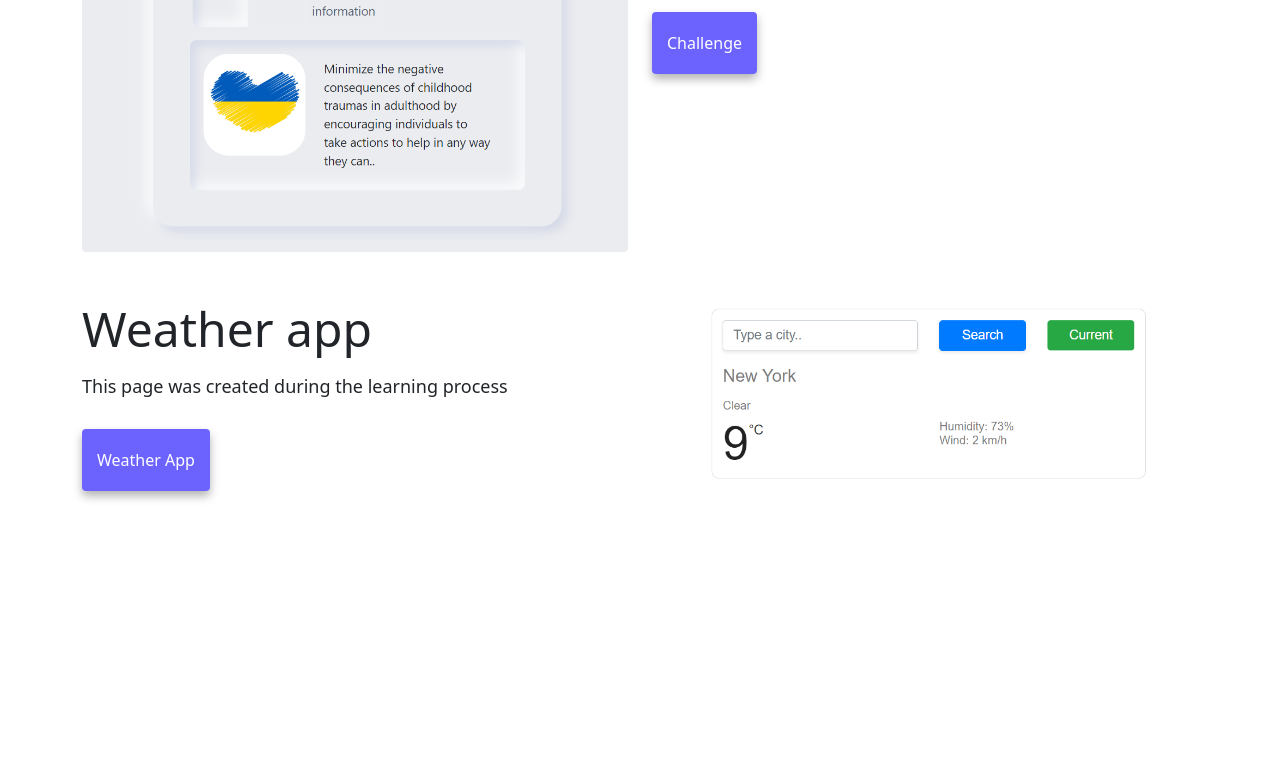
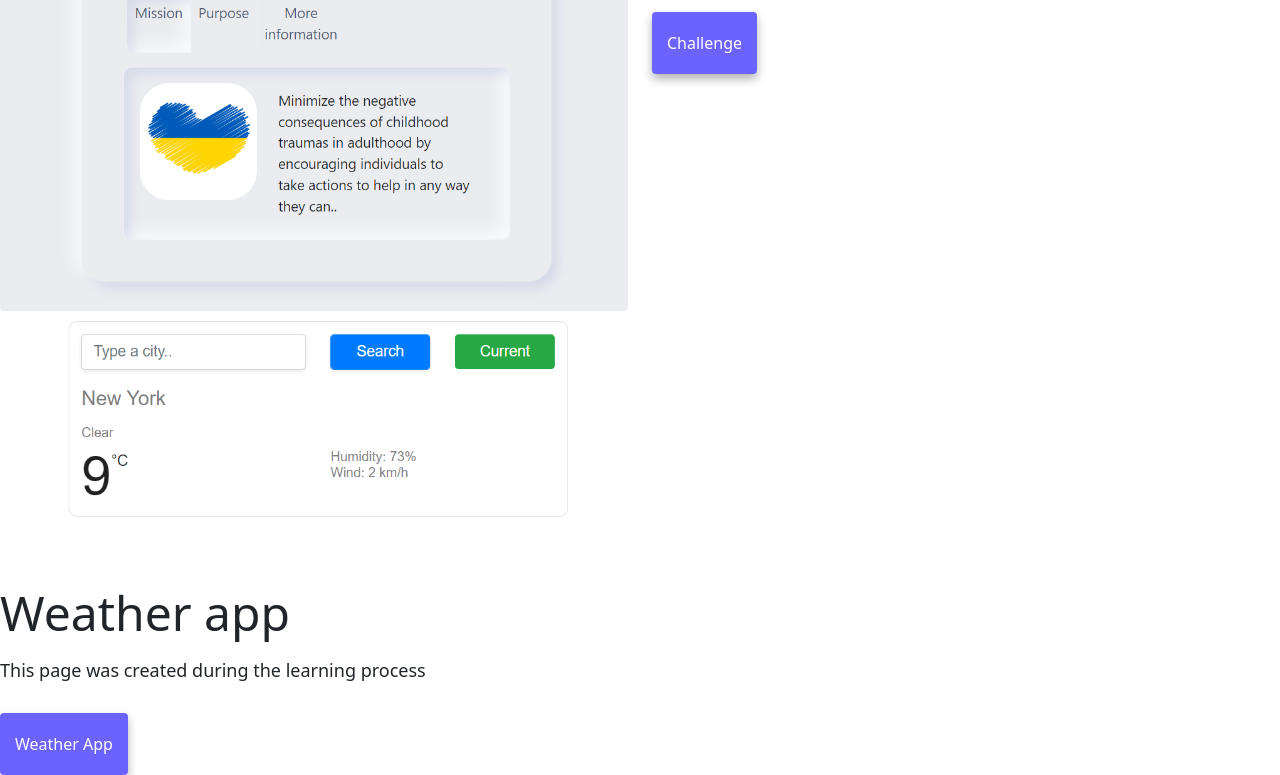
Before and after one commit to LianaHirol/Portfolio, a website: page index.html in a window 1280 px wide. Shown: the part 640-1415 px from the top of the page. Before the commit the page ends 1177 px from the top, so only its background shows below. Drawn offline with nearby package versions, Linux system fonts and the light colour scheme.

Commit message:
Update index.html

```diff
--- a/index.html
+++ b/index.html
@@ -63,12 +63,11 @@
       <a href="about.html#contact" class="primary-link">Contact me</a>
       <a href="about.html" class="secondary-link">About me</a>
     </div>
-    <div class="container">
-      <div class="row">
-        <div class="col-6">
-          <img src="challenge.png" class="img-fluid rounded" />
+   <div class="row">
+        <div class="col-12 col-md-6">
+          <img src="challenge.png" class="img-fluid rounded">
         </div>
-        <div class="col-6">
+        <div class="col-12 col-md-6">
           <h2 class="mb-3">Challenge</h2>
           <p>
            The project was made to participate in the challenge, a page about charity. There is also a link to the charity website.
@@ -78,19 +77,16 @@
           </div>
         </div>
       </div>
-      <div class="row mt-5">
-        <div class="col-6">
+ <div class="row">
+       <div class="col-12 col-md-6">
+<img src="weather.png" class="img-fluid rounded">
           <h2 class="mb-3">Weather app</h2>
           <p>
-
-This page was created during the learning process
+           This page was created during the learning process
           </p>
           <div class="mt-5">
             <a href="#" class="primary-link">Weather App</a>
           </div>
-        </div>
-        <div class="col-6">
-          <img src="weather.png" class="img-fluid rounded" />
         </div>
       </div>
           </div>
```
